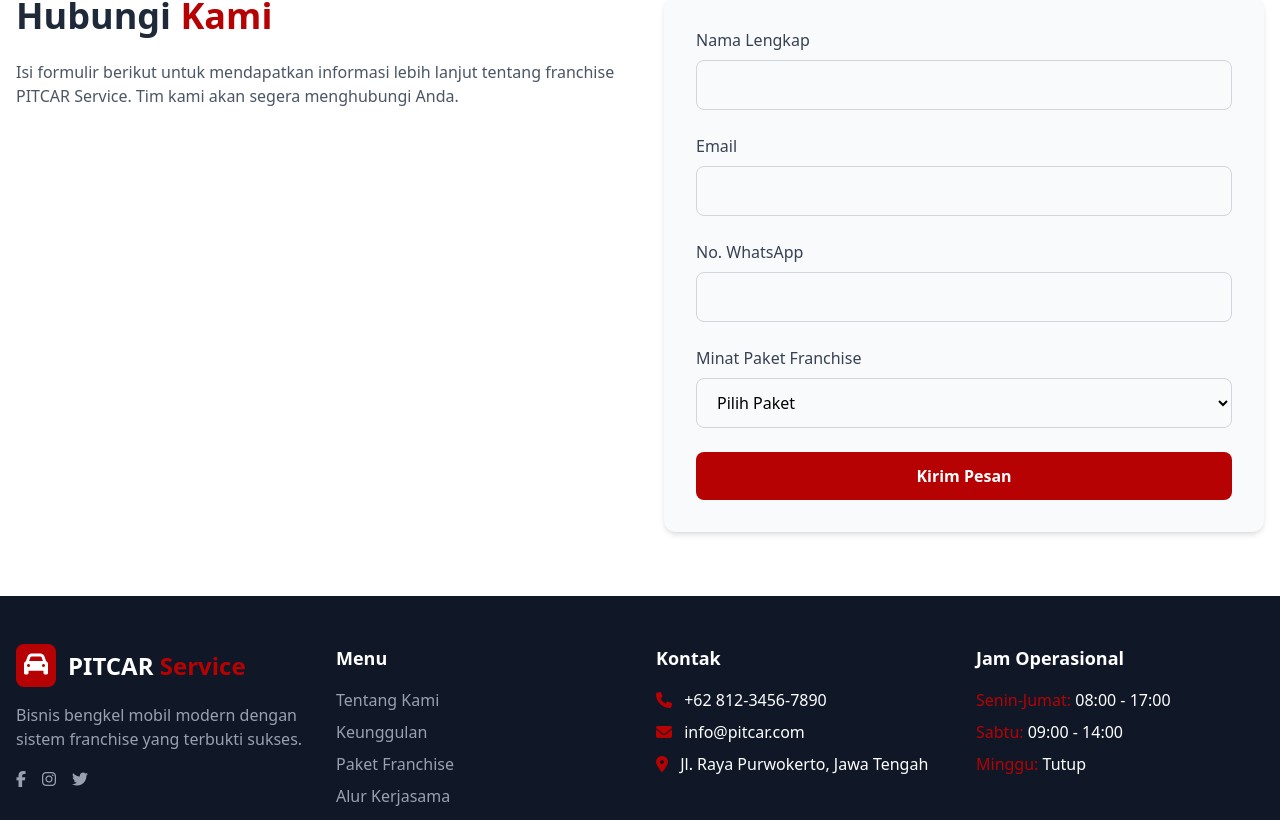
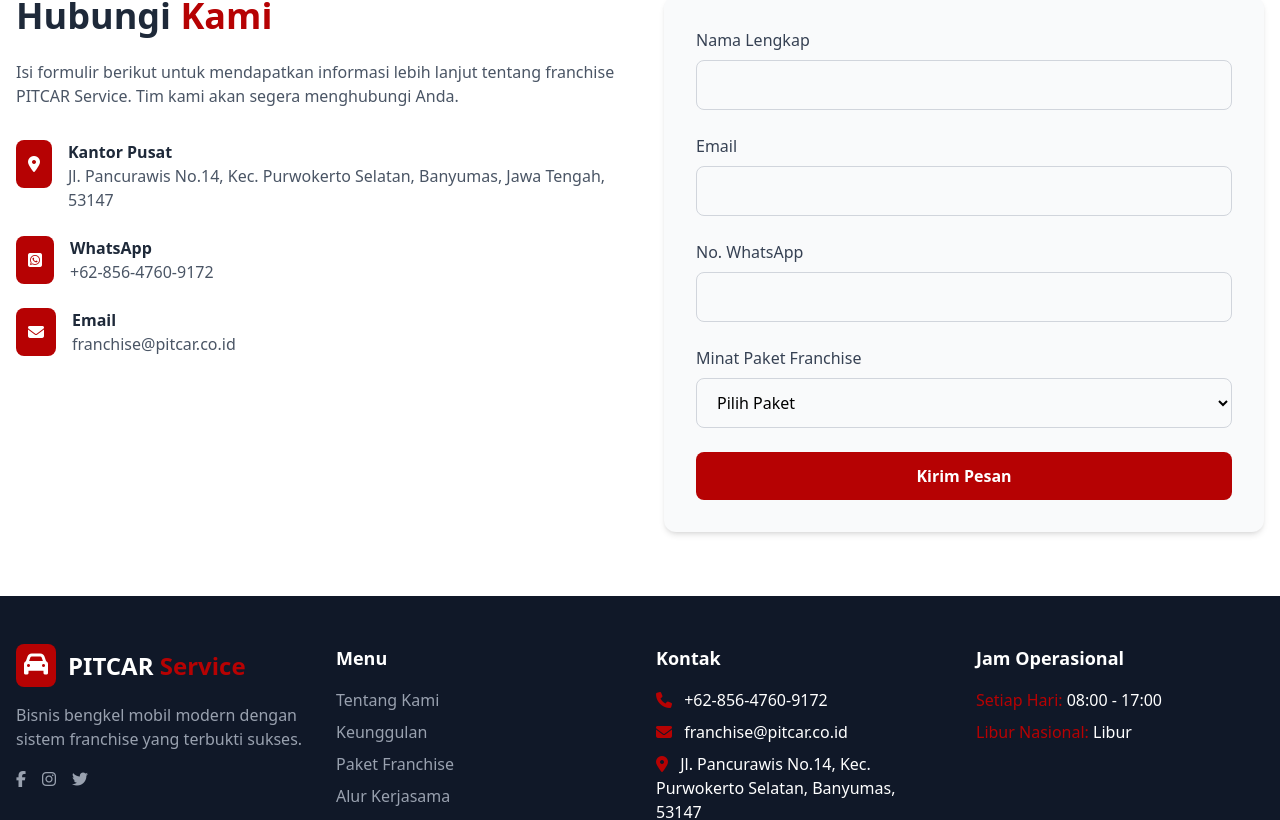
Before and after one commit to gustimaulan/kemitraan-pitocar, a React (Vite) app: page / in a window 1280 px wide. Shown: the part 6355-7175 px from the top of the page. Built offline with nearby package versions, Linux system fonts and the light colour scheme; no server answers.

Commit message:
edit footer

```diff
--- a/src/components/Contact.jsx
+++ b/src/components/Contact.jsx
@@ -63,6 +63,35 @@
             <p className="text-gray-600 mb-8">
               Isi formulir berikut untuk mendapatkan informasi lebih lanjut tentang franchise PITCAR Service. Tim kami akan segera menghubungi Anda.
             </p>
+            <div class="space-y-6 mb-8">
+                        <div class="flex items-start">
+                            <div class="bg-[#B60203] p-3 rounded-lg mr-4">
+                                <i class="fas fa-map-marker-alt text-white"></i>
+                            </div>
+                            <div>
+                                <h4 class="font-bold text-gray-800">Kantor Pusat</h4>
+                                <p class="text-gray-600">Jl. Pancurawis No.14, Kec. Purwokerto Selatan, Banyumas, Jawa Tengah, 53147                                </p>
+                            </div>
+                        </div>
+                        <div class="flex items-start">
+                            <div class="bg-[#B60203] p-3 rounded-lg mr-4">
+                                <i class="fa-brands fa-whatsapp-square text-white"></i>
+                            </div>
+                            <div>
+                                <h4 class="font-bold text-gray-800">WhatsApp</h4>
+                                <p class="text-gray-600">+62-856-4760-9172</p>
+                            </div>
+                        </div>
+                        <div class="flex items-start">
+                            <div class="bg-[#B60203] p-3 rounded-lg mr-4">
+                                <i class="fas fa-envelope text-white"></i>
+                            </div>
+                            <div>
+                                <h4 class="font-bold text-gray-800">Email</h4>
+                                <p class="text-gray-600">franchise@pitcar.co.id</p>
+                            </div>
+                        </div>
+                    </div>
           </div>
           <div className="md:w-1/2">
             <form onSubmit={handleSubmit} className="bg-gray-50 p-8 rounded-xl shadow-md">
--- a/src/components/FAQ.jsx
+++ b/src/components/FAQ.jsx
@@ -8,11 +8,11 @@
     },
     {
       question: 'Berapa modal yang diperlukan?',
-      answer: 'Modal investasi bervariasi tergantung paket yang dipilih, mulai dari Rp 1,5M hingga Rp 2,1M.',
+      answer: 'Modal investasi bervariasi tergantung paket yang dipilih, mulai dari Rp 600jt hingga Rp 2,1M.',
     },
     {
       question: 'Berapa lama pengembalian modal?',
-      answer: 'Berdasarkan analisis keuangan terbaru, pengembalian modal diperkirakan antara 12-18 bulan.',
+      answer: 'Berdasarkan analisis keuangan terbaru, pengembalian modal diperkirakan sekitar 5 tahun.',
     },
     {
       question: 'Apa saja dukungan yang diberikan?',
--- a/src/components/Footer.jsx
+++ b/src/components/Footer.jsx
@@ -38,17 +38,16 @@
           <div>
             <h3 className="text-lg font-semibold text-white mb-4">Kontak</h3>
             <ul className="space-y-2">
-              <li><i className="fas fa-phone text-[#B60203] mr-2"></i> +62 812-3456-7890</li>
-              <li><i className="fas fa-envelope text-[#B60203] mr-2"></i> info@pitcar.com</li>
-              <li><i className="fas fa-map-marker-alt text-[#B60203] mr-2"></i> Jl. Raya Purwokerto, Jawa Tengah</li>
+              <li><i className="fas fa-phone text-[#B60203] mr-2"></i> +62-856-4760-9172</li>
+              <li><i className="fas fa-envelope text-[#B60203] mr-2"></i> franchise@pitcar.co.id</li>
+              <li><i className="fas fa-map-marker-alt text-[#B60203] mr-2"></i> Jl. Pancurawis No.14, Kec. Purwokerto Selatan, Banyumas, 53147</li>
             </ul>
           </div>
           <div>
             <h3 className="text-lg font-semibold text-white mb-4">Jam Operasional</h3>
             <ul className="space-y-2">
-              <li><span className="text-[#B60203]">Senin-Jumat:</span> 08:00 - 17:00</li>
-              <li><span className="text-[#B60203]">Sabtu:</span> 09:00 - 14:00</li>
-              <li><span className="text-[#B60203]">Minggu:</span> Tutup</li>
+              <li><span className="text-[#B60203]">Setiap Hari:</span> 08:00 - 17:00</li>
+              <li><span className="text-[#B60203]">Libur Nasional:</span> Libur</li>
             </ul>
           </div>
         </div>
```
Also changed, not shown: 1 other file (tests, documents, lock files or other folders).
